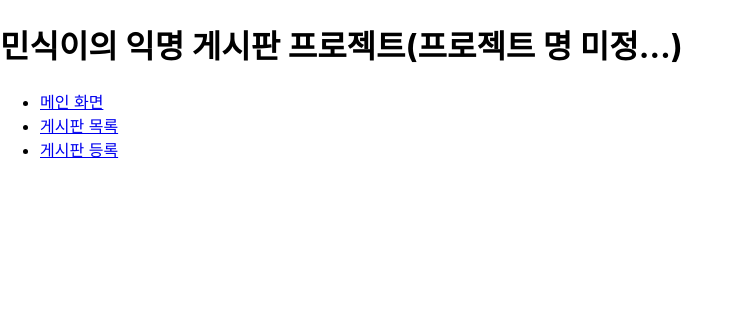
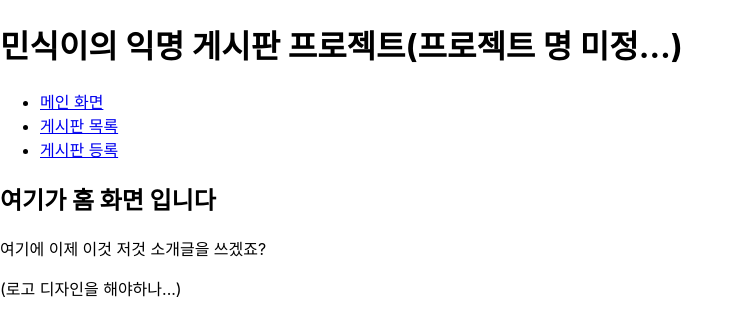
Before and after one commit to Mike-Jeong/simple_general_forum, a React (Create React App) app: page / in a window 1280 px wide. Shown: the top 336 px of the page, without its empty margins (0-743 px from the left). Built offline with nearby package versions, Linux system fonts and the light colour scheme.

Commit message:
버그 수정

```diff
--- a/src/App.js
+++ b/src/App.js
@@ -27,9 +27,9 @@ const App = () => {
 
         <div className="content">
           <Routes>
-            <Route exact="true" path="/" component={Home} />
-            <Route path="/ArticleList" component={ArticleList} />
-            <Route path="/SubmitArticle" component={SubmitArticle} />
+            <Route exact="true" path="/" element={<Home />} />
+            <Route path="/ArticleList" element={<ArticleList />} />
+            <Route path="/SubmitArticle" element={<SubmitArticle />} />
           </Routes>
         </div>
       </div>
```
